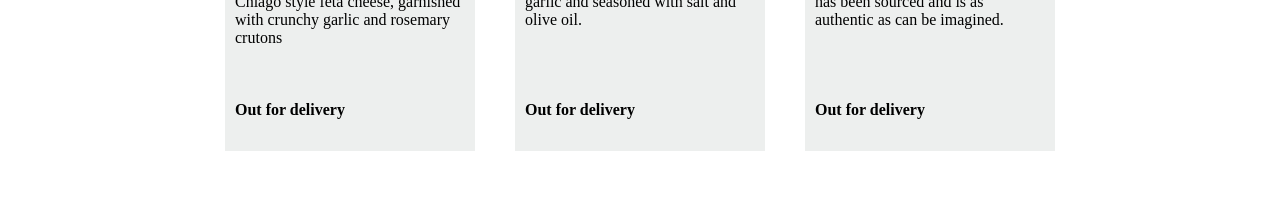
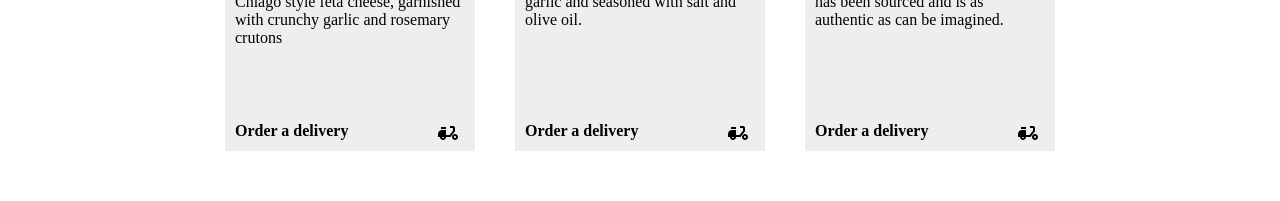
Before and after one commit to ericrhorn/littleLemon, a React (Create React App) app: page / in a window 1280 px wide. Shown: the part 900-1101 px from the top of the page. Built offline with nearby package versions, Linux system fonts and the light colour scheme.

Commit message:
little lemon landing page

```diff
--- a/package.json
+++ b/package.json
@@ -3,7 +3,11 @@
   "version": "0.1.0",
   "private": true,
   "dependencies": {
+    "@emotion/react": "^11.11.1",
+    "@emotion/styled": "^11.11.0",
     "@fontsource/markazi-text": "^5.0.3",
+    "@mui/icons-material": "^5.11.16",
+    "@mui/material": "^5.13.5",
     "@testing-library/jest-dom": "^5.16.5",
     "@testing-library/react": "^13.4.0",
     "@testing-library/user-event": "^13.5.0",
--- a/src/components/Main.js
+++ b/src/components/Main.js
@@ -3,6 +3,8 @@
 import food1 from '../assets/greek-salad.jpg'
 import food3 from '../assets/lemon_dessert.jpg'
 import food2 from '../assets/bruchetta.png'
+
+import MopedIcon from '@mui/icons-material/Moped';
 
 const Main = () => {
   return (
@@ -11,8 +13,6 @@
     <div className="container">
 
       <div className='color'>
-
-
         <div className='header'>
           <div className='title-content'>
             <h1>Little Lemon</h1>
@@ -49,7 +49,12 @@
                 </p>
               </div>
               <div className='item-delivery'>
-                <h4>Out for delivery</h4>
+                <div style={{marginTop: '-20px'}}>
+                    <h4>Order a delivery</h4>
+                </div>
+                <div>
+                  <MopedIcon/>
+                </div>
               </div>
             </div>
             <div className='item'>
@@ -65,8 +70,13 @@
                   Our Bruchetta is made from grilled bread that has been smeared with garlic and seasoned with salt and olive oil.
                 </p>
               </div>
-              <div className='item-delivery'>
-                <h4>Out for delivery</h4>
+                <div className='item-delivery'>
+                <div style={{marginTop: '-20px'}}>
+                    <h4>Order a delivery</h4>
+                </div>
+                <div>
+                  <MopedIcon/>
+                </div>
               </div>
 
             </div>
@@ -83,8 +93,13 @@
                   This comes straight from grandmas recipe book, every last ingredient has been sourced and is as authentic as can be imagined.
                 </p>
               </div>
-              <div className='item-delivery'>
-                <h4>Out for delivery</h4>
+                <div className='item-delivery'>
+                  <div style={{marginTop: '-20px'}}>
+                      <h4>Order a delivery</h4>
+                  </div>
+                  <div>
+                    <MopedIcon/>
+                  </div>
               </div>
             </div>
           </div>
--- a/src/style/style.css
+++ b/src/style/style.css
@@ -198,6 +198,10 @@
 .item-delivery{
   position: absolute;
   bottom: 0;
+  display: flex;
+  justify-content: space-between;
+  width: 225px;
+  height: 20px;
 }
 
 .money {
```
Also changed, not shown: 1 other file (tests, documents, lock files or other folders).
